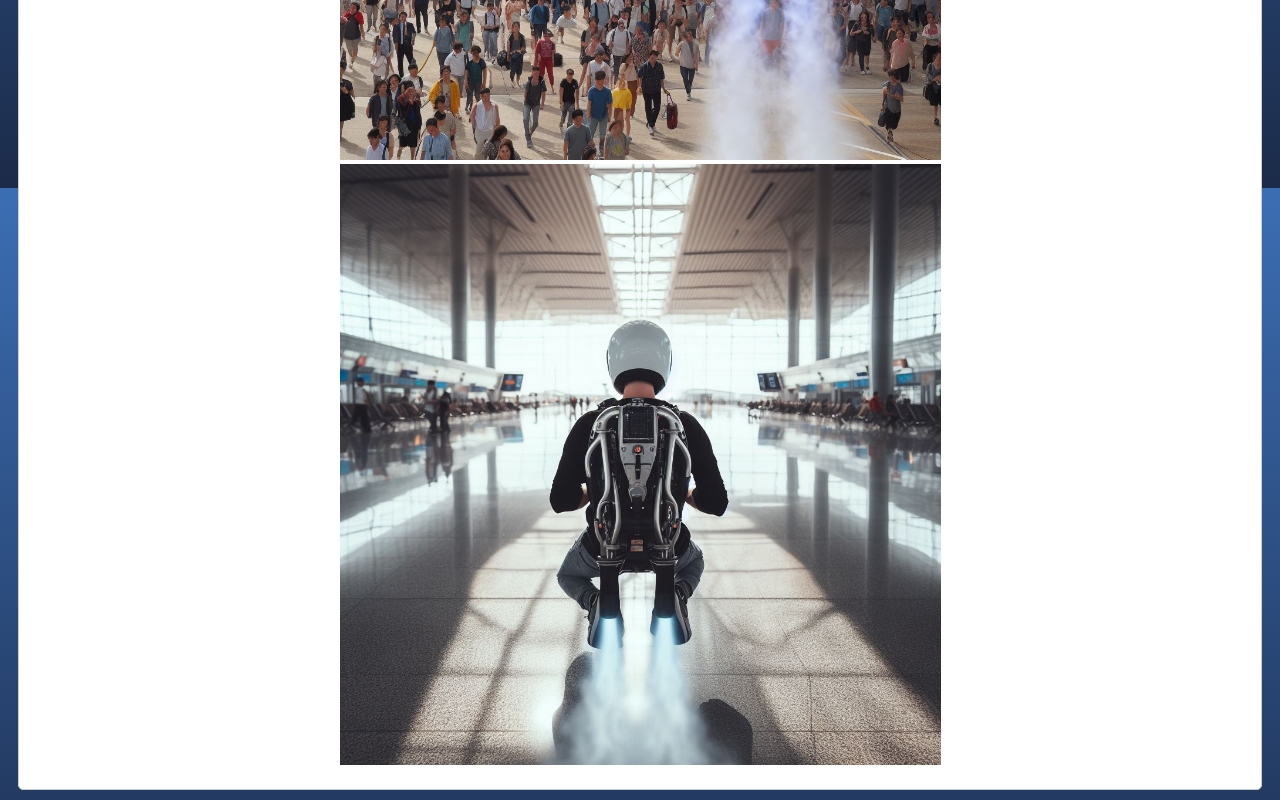
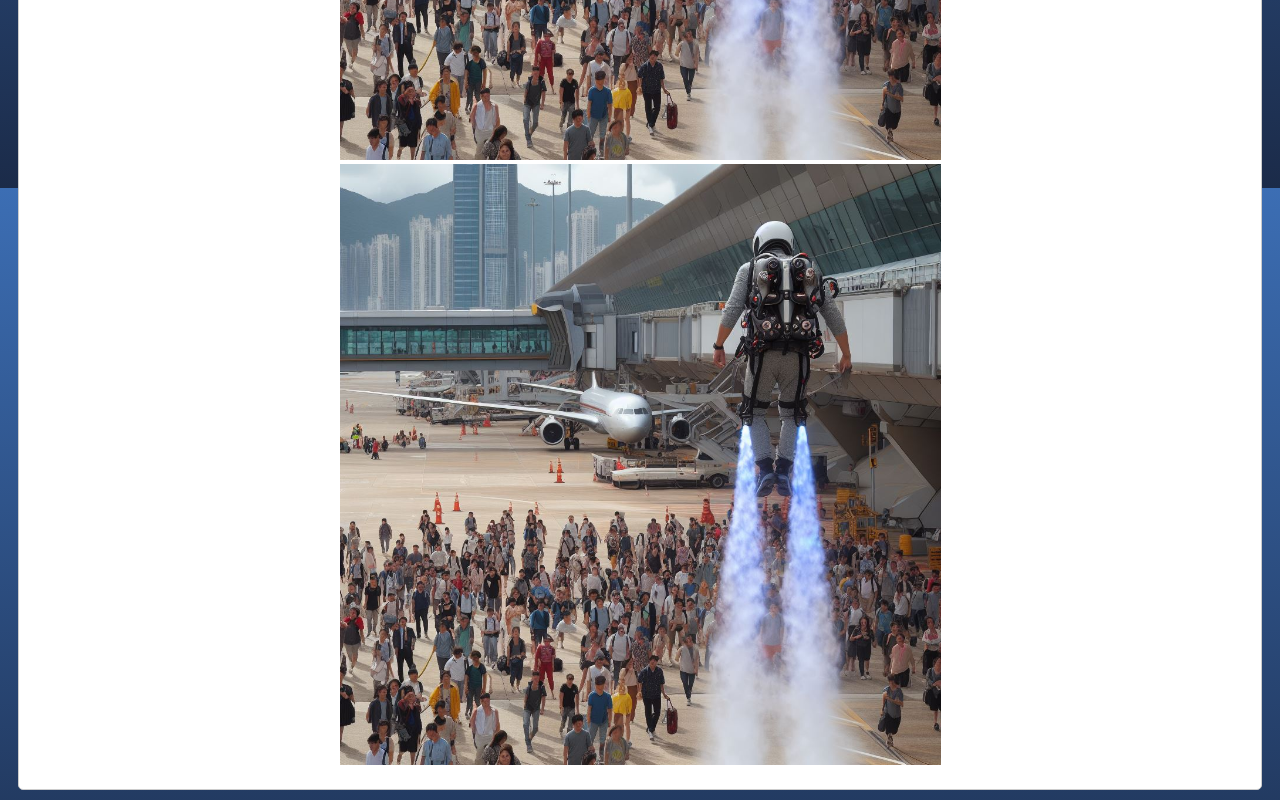
Before and after one commit to ShiquanZhang/Casestudy-FakeNews, a plain HTML site: page index.html in a window 1280 px wide. Shown: the part 2212-3012 px from the top of the page. Drawn offline with Linux system fonts and the light colour scheme.

Commit message:
Update index.html

```diff
--- a/index.html
+++ b/index.html
@@ -50,7 +50,7 @@
 
 <h6 style="font-size:150%; color:#333;">Images:</h6>
 <img src="_6b1ab8d9-b4d5-4d8f-a28d-d186cd3df73a.jpeg" alt="Man with Jet Engines Image" style="max-width: 50%; height: auto;">
-<img src="_ed24ed1d-2998-44bd-8b5b-82180c2b010b.jpeg" alt="Additional Image" style="max-width: 50%; height: auto;">
+<img src="_6b1ab8d9-b4d5-4d8f-a28d-d186cd3df73a.jpeg" alt="Additional Image" style="max-width: 50%; height: auto;">
 
 </div>
 
```
